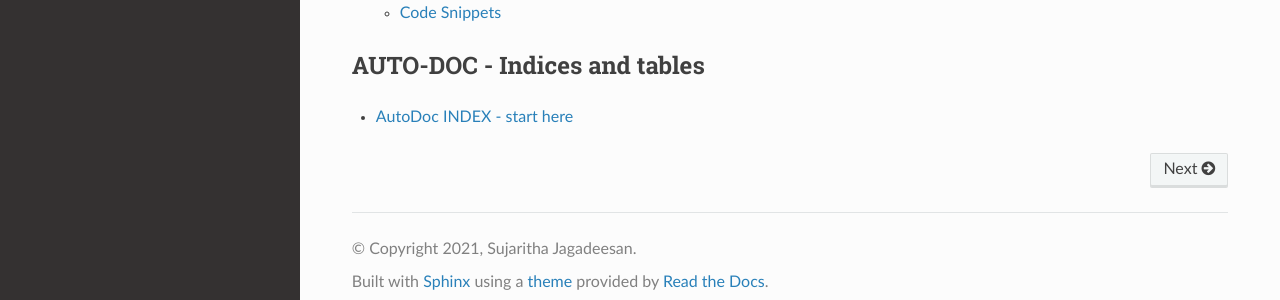
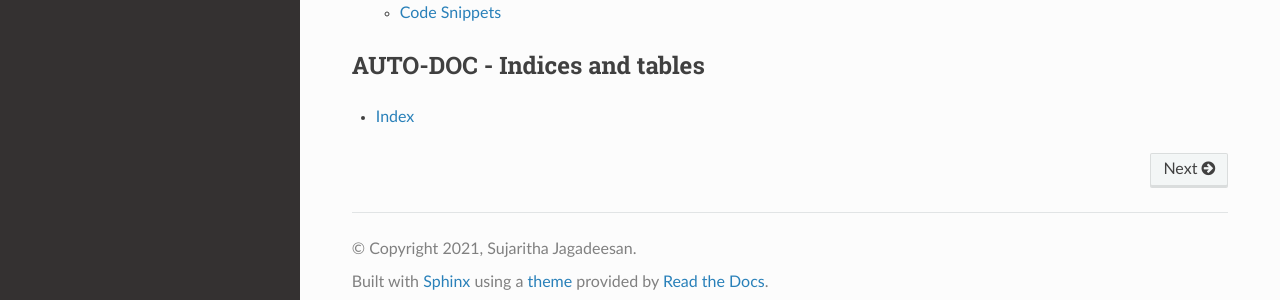
Before and after one commit to sujaritha-j/2021sp-finalproject-sujaritha-j, a Sphinx documentation site: the page built from docs/source/index.rst, in a window 1280 px wide and 1110 px high. Shown: the part 792-1092 px from the top of the window. Built offline with Sphinx 7.4.7 and the Read the Docs theme 2.0.0, drawn with Linux system fonts in a browser that asks for light colours; pages that are not in the unit, such as notebooks, are missing from menus.

Commit message:
Modified files to fix issues

```diff
--- a/docs/source/index.rst
+++ b/docs/source/index.rst
@@ -61,4 +61,4 @@ Contents
 AUTO-DOC - Indices and tables
 -----------------------------
 
-* :ref:`AutoDoc INDEX - start here <genindex>`
+* :ref:`genindex`
```
Also changed, not shown: 1 other file.
